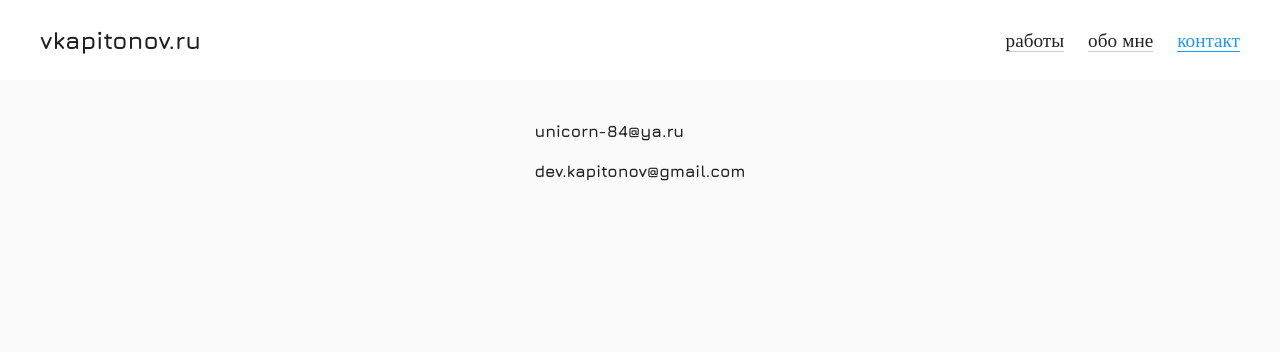
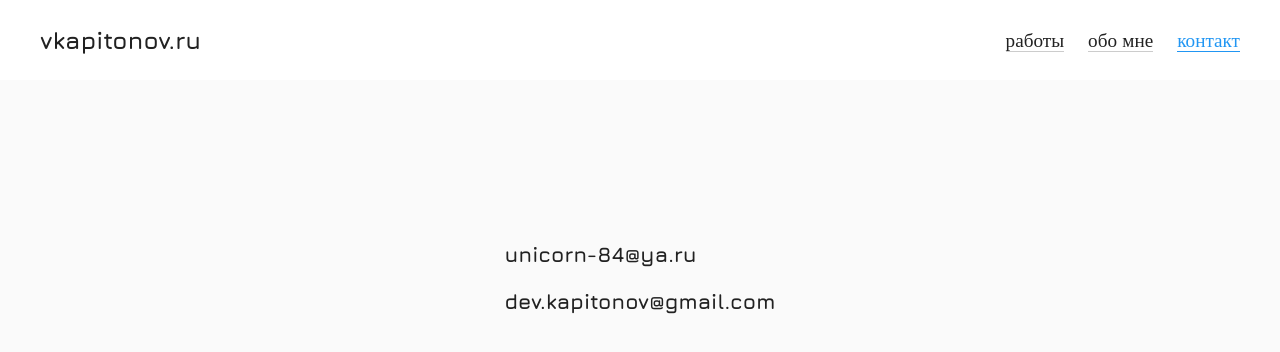
Before and after one commit to unicorn-84/pws-app, a React (Create React App) app: page /contact in a window 1280 px wide. Shown: the top 352 px of the page. Built offline with nearby package versions, Linux system fonts and the light colour scheme.

Commit message:
upgrade styles

```diff
--- a/src/App.styles.js
+++ b/src/App.styles.js
@@ -1,11 +1,13 @@
 import styled from 'styled-components';
+
+import theme from './theme';
 
 export default styled.div`
   display: grid;
-  grid-template-rows: 80px 1fr;
+  grid-template-rows: ${theme.props.header.height.desktop}px 1fr;
   min-height: 100vh;
 
-  @media (max-width: 575px) {
-    grid-template-rows: 100px 1fr;
+  @media (max-width: 562px) {
+    grid-template-rows: ${theme.props.header.height.mobile}px 1fr;
   }
 `;
--- a/src/components/header/header.styles.js
+++ b/src/components/header/header.styles.js
@@ -11,23 +11,23 @@ export const Toolbar = styled.div`
   grid-column: 2 / 3;
   display: grid;
   grid-template-columns: repeat(auto-fit, minmax(250px, 1fr));
-  grid-auto-rows: 40px;
+  grid-auto-rows: ${theme.props.header.height.desktop / 2}px;
   align-self: center;
   align-items: center;
 
-  @media (max-width: 575px) {
-    grid-auto-rows: 50px;
+  @media (max-width: 562px) {
+    grid-auto-rows: ${theme.props.header.height.mobile / 2}px;
   }
 `;
 
 export const BrandTitle = styled.div`
-  @media (max-width: 575px) {
+  @media (max-width: 562px) {
     justify-self: center;
   }
 
   > a {
     font-size: 1.5rem;
-    font-weight: 600;
+    font-weight: 700;
     text-decoration: none;
     color: inherit;
   }
@@ -36,7 +36,7 @@ export const BrandTitle = styled.div`
 export const MainMenu = styled.nav`
   justify-self: end;
 
-  @media (max-width: 575px) {
+  @media (max-width: 562px) {
     justify-self: center;
   }
 `;
--- a/src/components/pages/about-page/about-page.styles.js
+++ b/src/components/pages/about-page/about-page.styles.js
@@ -5,10 +5,11 @@ import theme from '../../../theme';
 
 export const AboutPageContainer = styled(Page)`
   justify-self: center;
+  margin-top: 20vh;
 `;
 
 export const SocialLink = styled.a`
-  margin-right: ${theme.spacing(3)}px;
+  margin-right: ${theme.spacing(4)}px;
 
   :last-child {
     margin-right: 0;
@@ -16,7 +17,11 @@ export const SocialLink = styled.a`
 `;
 
 export const SocialIcon = styled.svg`
-  height: 50px;
-  width: 50px;
-  background-color: transparent;
+  height: 70px;
+  width: 70px;
+
+  @media (max-width: 575px) {
+    height: 50px;
+    width: 50px;
+  }
 `;
--- a/src/components/pages/contact-page/contact-page.component.jsx
+++ b/src/components/pages/contact-page/contact-page.component.jsx
@@ -4,7 +4,7 @@ import ContactPageContainer from './contact-page.styles';
 
 export default () => (
   <ContactPageContainer>
-    <h3>unicorn-84@ya.ru</h3>
-    <h3>dev.kapitonov@gmail.com</h3>
+    <h2>unicorn-84@ya.ru</h2>
+    <h2>dev.kapitonov@gmail.com</h2>
   </ContactPageContainer>
 );
--- a/src/components/pages/contact-page/contact-page.styles.js
+++ b/src/components/pages/contact-page/contact-page.styles.js
@@ -4,8 +4,13 @@ import Page from '../page.component';
 
 export default styled(Page)`
   justify-self: center;
+  margin-top: 20vh;
 
-  > h3 {
+  > h2 {
     margin-top: 0;
+
+    :last-child {
+      margin-bottom: 0;
+    }
   }
 `;
--- a/src/components/pages/not-found-page/not-found-page.component.jsx
+++ b/src/components/pages/not-found-page/not-found-page.component.jsx
@@ -4,6 +4,6 @@ import NotFoundPageContainer from './not-found-page.styles';
 
 export default () => (
   <NotFoundPageContainer>
-    <h3>404 - Страница не найдена</h3>
+    <h2>404 - Страница не найдена</h2>
   </NotFoundPageContainer>
 );
--- a/src/components/pages/not-found-page/not-found-page.styles.js
+++ b/src/components/pages/not-found-page/not-found-page.styles.js
@@ -4,8 +4,9 @@ import Page from '../page.component';
 
 export default styled(Page)`
   justify-self: center;
+  margin-top: 20vh;
 
-  > h3 {
+  > h2 {
     margin: 0;
   }
 `;
--- a/src/components/pages/page.styles.js
+++ b/src/components/pages/page.styles.js
@@ -1,9 +1,5 @@
 import styled from 'styled-components';
-
-import theme from '../../theme';
 
 export default styled.div`
   grid-column: 2 / 3;
-  padding-top: ${theme.spacing(5)}px;
-  padding-bottom: ${theme.spacing(5)}px;
 `;
--- a/src/theme.js
+++ b/src/theme.js
@@ -16,4 +16,12 @@ export default createMuiTheme({
       },
     },
   },
+  props: {
+    header: {
+      height: {
+        mobile: 100,
+        desktop: 80,
+      },
+    },
+  },
 });
```
